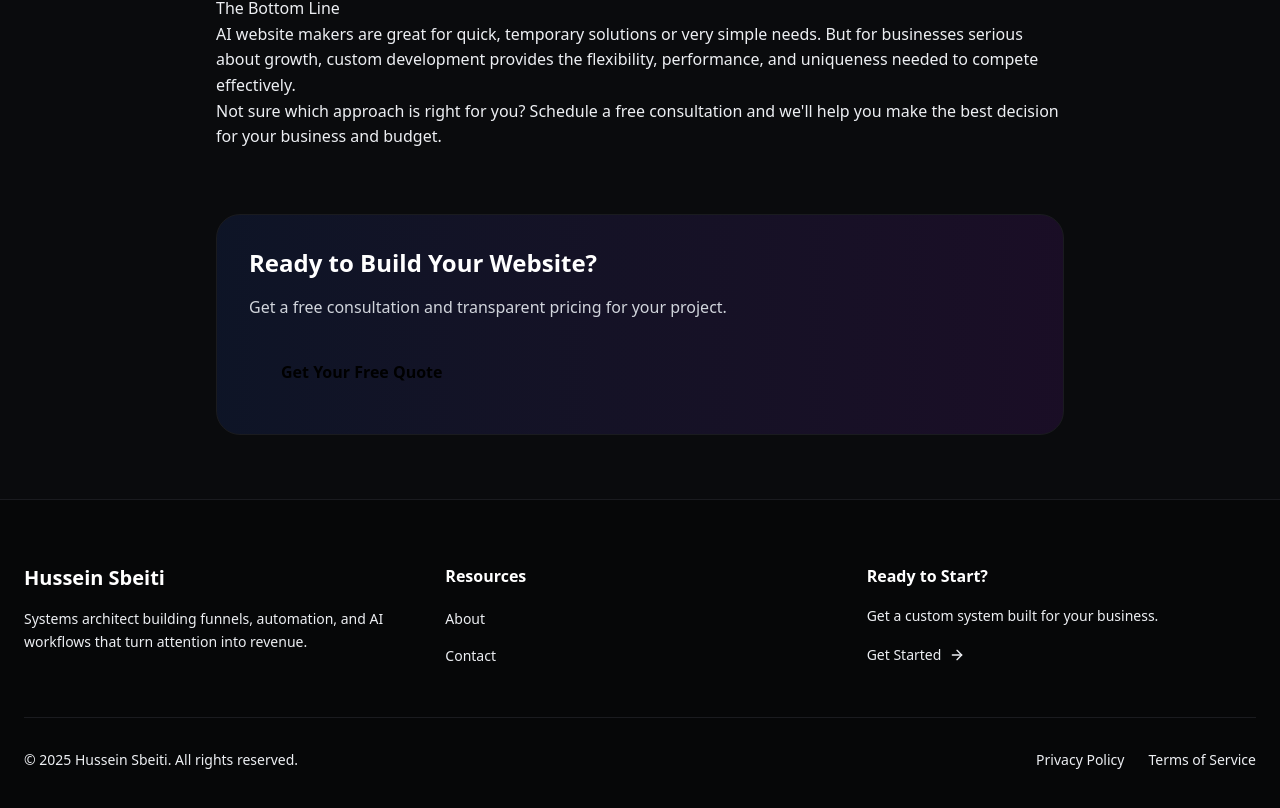
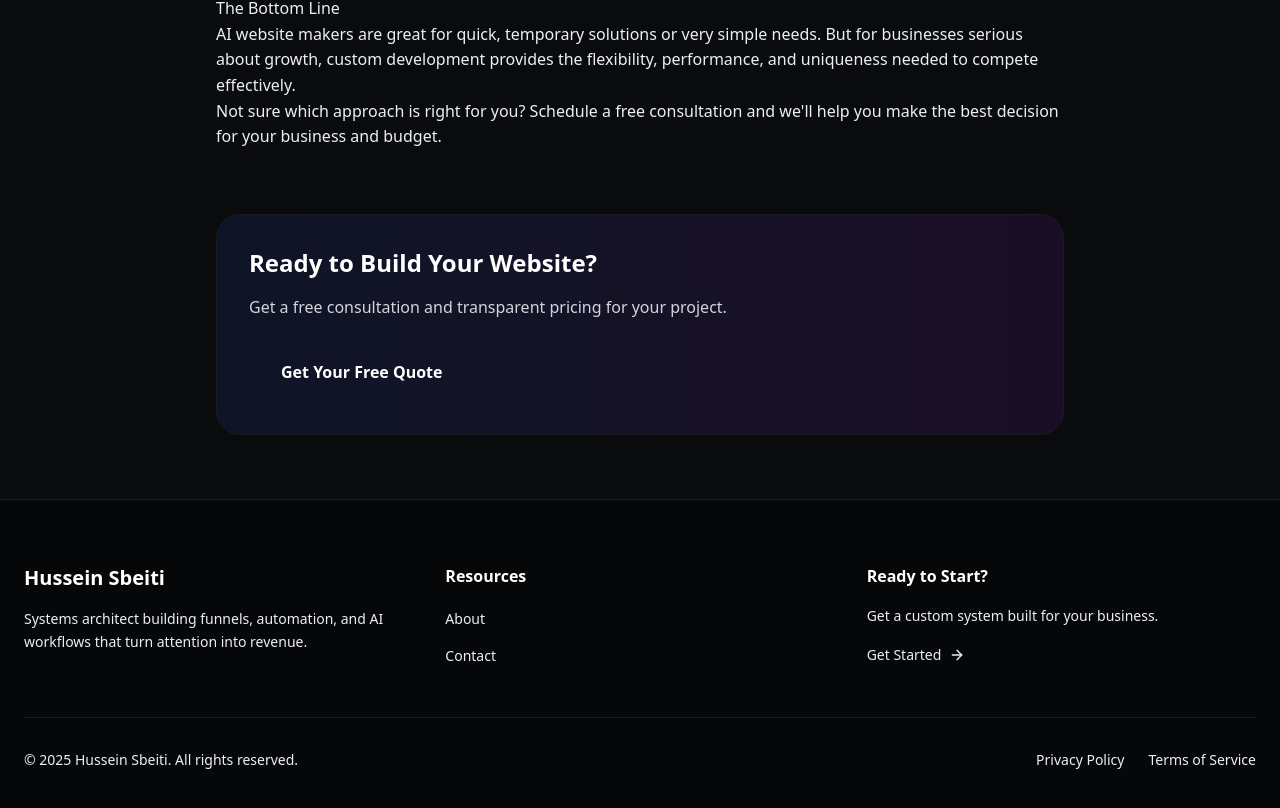
Before and after one commit to hseinsb/Mysite, a Next.js app: page /blog/ai-website-maker-vs-custom-development in a window 1280 px wide. Shown: the part 1841-2649 px from the top of the page. Built offline with nearby package versions, Linux system fonts and the light colour scheme; no server answers.

Commit message:
Change blog CTA button text color from black to white

```diff
--- a/src/app/blog/[slug]/page.tsx
+++ b/src/app/blog/[slug]/page.tsx
@@ -705,7 +705,7 @@ export default async function BlogPost({ params }: { params: Promise<{ slug: str
             </p>
             <a
               href="/contact"
-              className="inline-block px-8 py-4 bg-accent hover:bg-accent-2 text-black font-semibold rounded-xl transition-all duration-200 hover:scale-105"
+              className="inline-block px-8 py-4 bg-accent hover:bg-accent-2 text-white font-semibold rounded-xl transition-all duration-200 hover:scale-105"
             >
               Get Your Free Quote
             </a>
```
